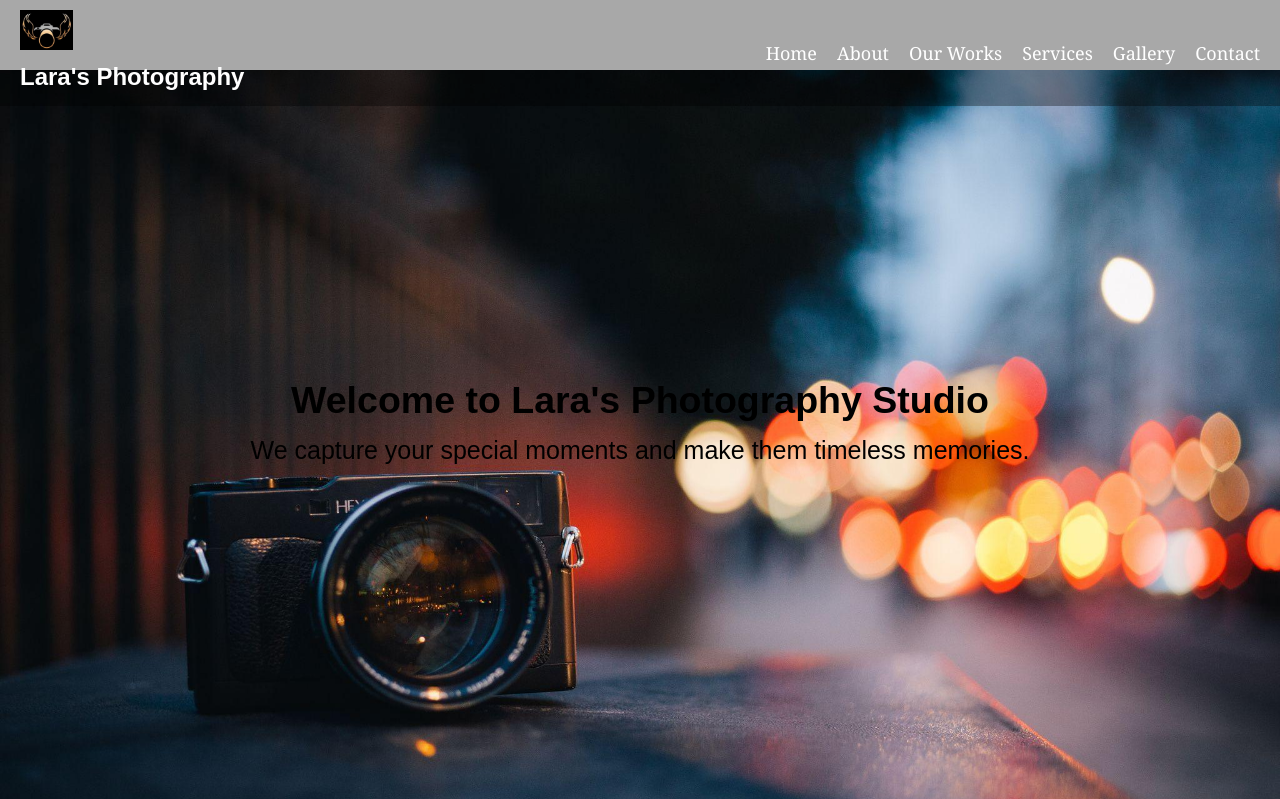
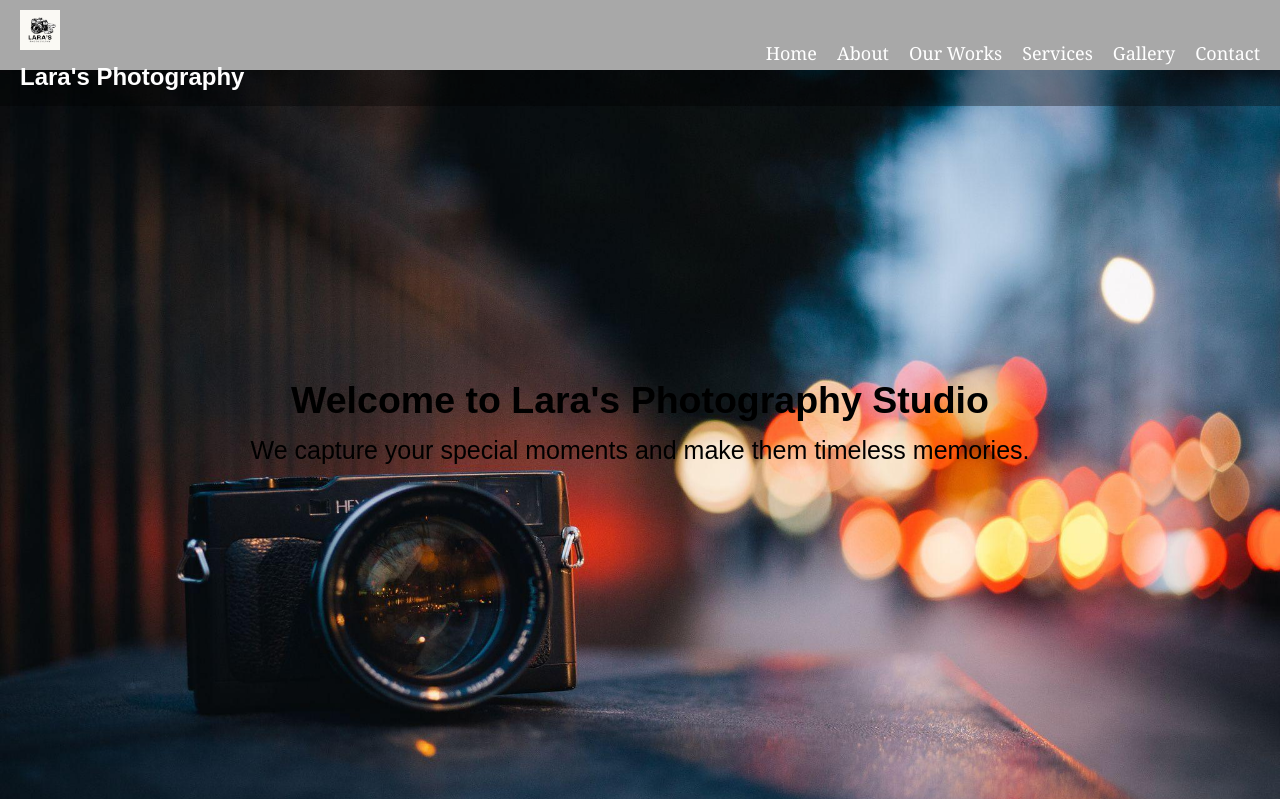
Before and after one commit to Ramalakshmi27/lara-s, a plain HTML site: page index.html in a window 1280 px wide. Shown: the top 799 px of the page. Drawn offline with Linux system fonts and the light colour scheme.

Commit message:
Update index.html

```diff
--- a/index.html
+++ b/index.html
@@ -11,7 +11,7 @@
   <header>
     <nav>
   <div class="logo">
-    <img src="logo.jpeg" alt="Lara's Photography Logo"><h1>Lara's Photography</h1>
+    <img src="Black and White Photography Camera Photo Studio Logo.png" alt="Lara's Photography Logo"><h1>Lara's Photography</h1>
   </div>
   <ul class="nav-links">
     <li><a href="#home">Home</a></li>
```
